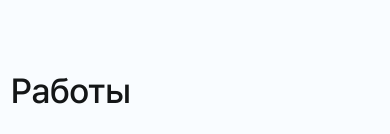
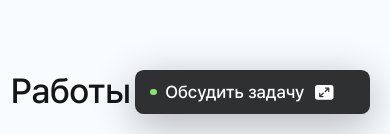
Before and after one commit to yomkostudio-art/website, a Next.js app: page / in a window 390 px wide. Shown: the part 710-844 px from the top of the page. Built offline with nearby package versions, Linux system fonts and the light colour scheme.

Commit message:
Revert "fix: change mobile popup width to max-content to fix icon spacing"
This reverts commit a1510289e443cd4f8717f1db10bf0ff0b1e94ffe.

```diff
--- a/src/components/ContactPopup/ContactPopup.module.css
+++ b/src/components/ContactPopup/ContactPopup.module.css
@@ -197,8 +197,8 @@
   }
 
   .closedContent {
-    padding: 10px 8px 10px 16px;
-    width: max-content;
+    padding: 10px 3px 10px 15px; /* Reduced right padding */
+    width: 235px; /* Matches JS dimension */
     height: 44px;
   }
 
--- a/src/components/ContactPopup/ContactPopup.tsx
+++ b/src/components/ContactPopup/ContactPopup.tsx
@@ -22,7 +22,7 @@ export default function ContactPopup() {
   const getDimensions = () => {
     if (isMobile) {
       return {
-        width: isOpen ? "calc(100vw - 40px)" : "max-content",
+        width: isOpen ? "calc(100vw - 40px)" : "235px",
         height: isOpen ? "350px" : "44px",
       };
     }
```
